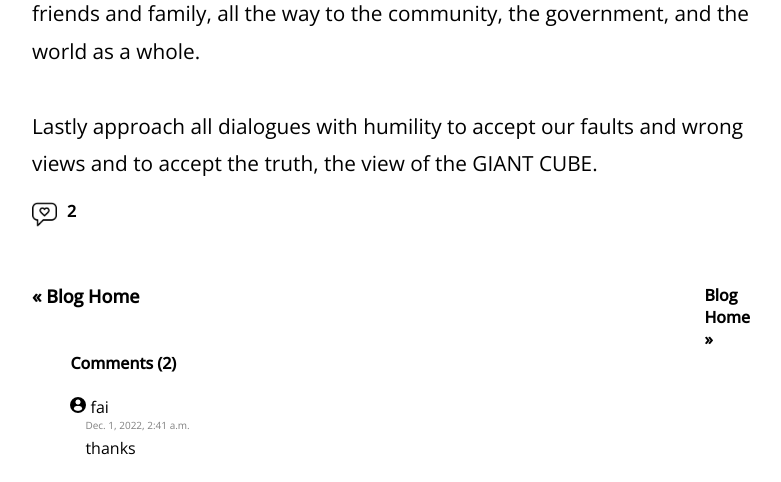
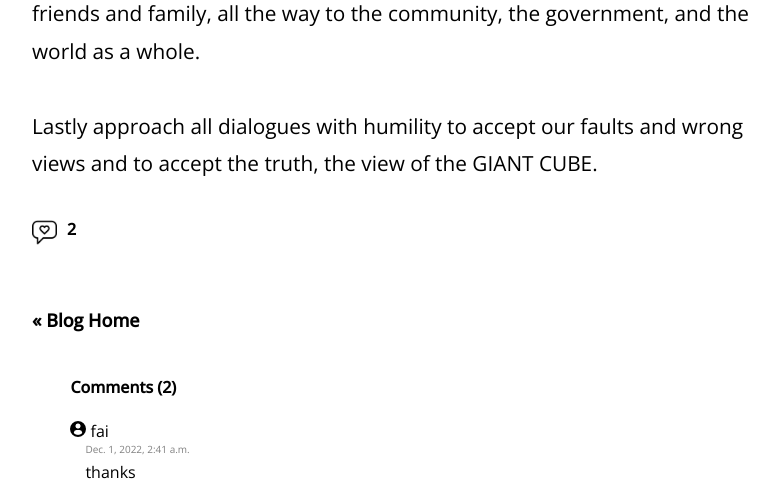
Before and after one commit to nelsonfai/my-apjot, a Django app: a page that uses blog/templates/blog/details.html in a window 1280 px wide. Shown: the part 3441-3923 px from the top of the page, without its empty margins (224-1005 px from the left). Run offline with Django 4.2, Linux system fonts and the light colour scheme; data comes from the database, SQL or seed files in the repository; parts of the project's set-up code (start-up, migrations or seed data) failed here and were passed over; some libraries are stand-ins or nearby versions; some web fonts are replaced.

Commit message:
Update details.html

```diff
--- a/blog/templates/blog/details.html
+++ b/blog/templates/blog/details.html
@@ -26,7 +26,7 @@
           <form action="{% url 'like_article' courseid=article.slug %}" method="post" id="applaud">
                     {% csrf_token %}
                    <input type="hidden" name="article_id" value="{{ article.id }}" >
-                 <button type="submit"  style="background:transparent; border:none; color:transparent;margin-block: 20px;"> <img src="../static/like.png" alt="image" width ="25px" style = "margin-bottom: -10px; margin-right: 10px;"> </button><strong id="applaudcount">{{article.applaud}}</strong>
+                 <button type="submit"  style="background:transparent; border:none; color:transparent;margin-block: 20px;"><i class="fa-light fa-hands-clapping" style="font-size:36px"></i> <img src="../static/like.png" alt="image" width ="25px" style = "margin-bottom: -10px; margin-right: 10px;"> </button><strong id="applaudcount">{{article.applaud}}</strong>
                 </form>
 
 
@@ -46,7 +46,7 @@
     {% endif %}
 </div>
 
-
+<!--
 <p style=" float:right; display: inline;" hidden >
 {% if nextpost %}
 <a href="{{ nextpost.slug}}" class="detail_nav"> Next &raquo; </a>
@@ -54,6 +54,7 @@
  <a href="{% url 'blogHome'%}" class="detail_nav">Blog Home &raquo;</a>
 {% endif %}
 </p>
+-->
 </div>
 
 <br>
```
